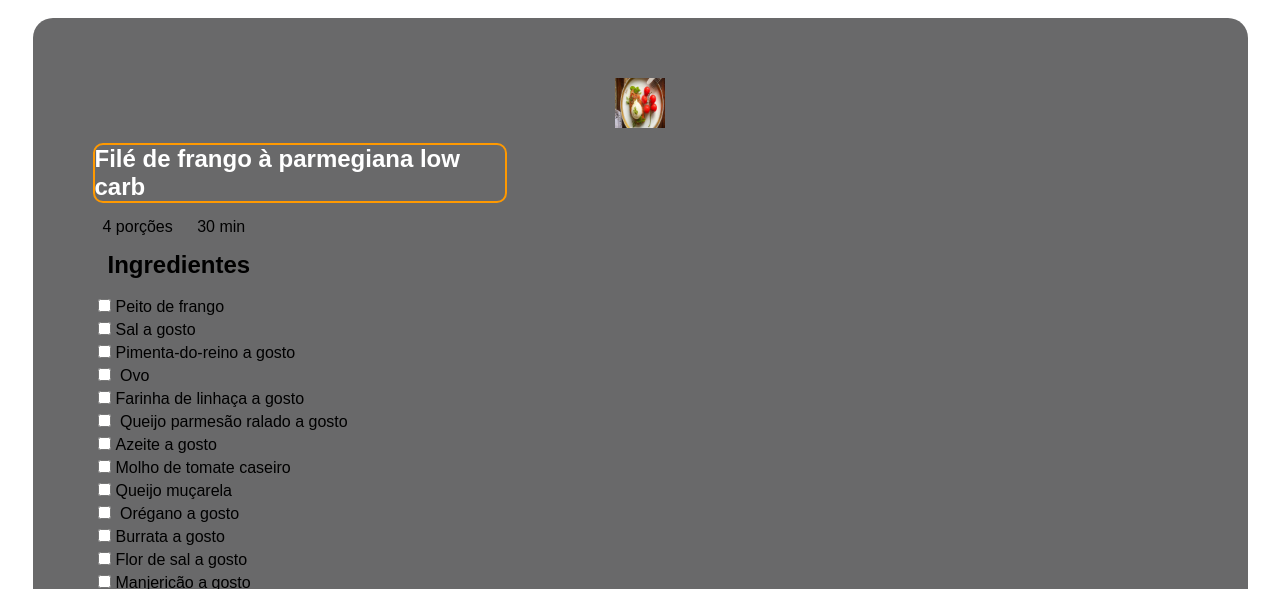
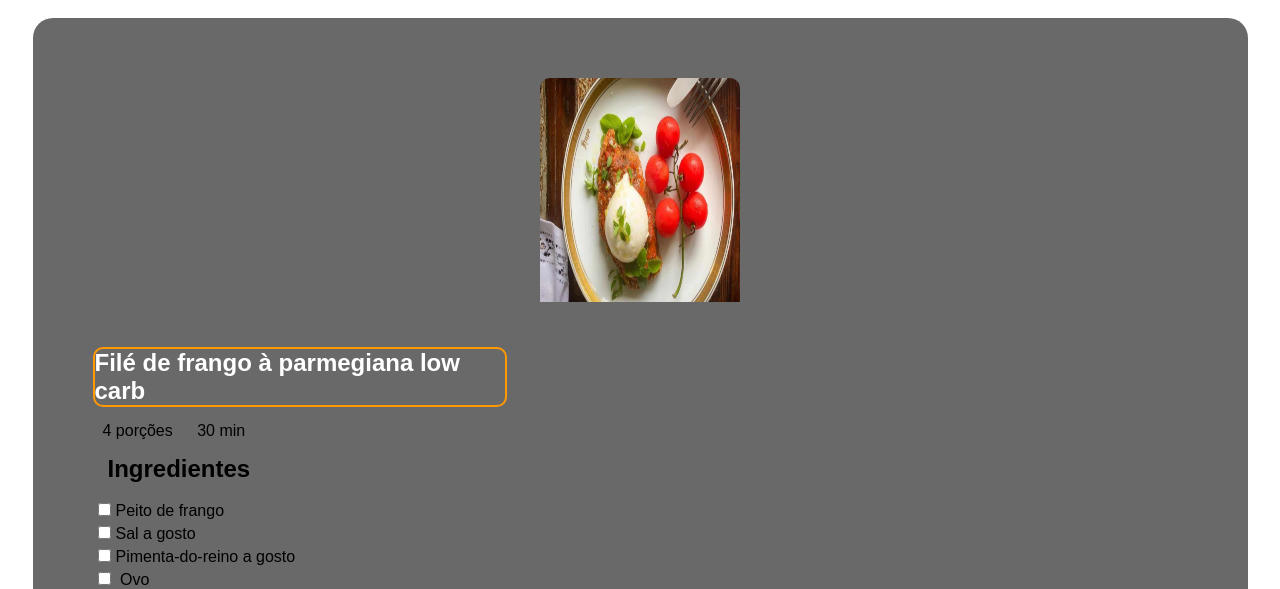
Before and after one commit to GiihAntonieli/projeto-pessoal, a plain HTML site: page blog/nutriçao3.html in a window 1280 px wide. Shown: the part 211-800 px from the top of the page. Drawn offline with Linux system fonts and the light colour scheme.

Commit message:
version 2.3

```diff
--- a/blog/estilo.css
+++ b/blog/estilo.css
@@ -155,7 +155,8 @@ section > a:hover{
 .tapioca{
     width: 400px;
     height: 300px;
-    padding-bottom: 20px;
+    padding-bottom: 30px;
+    border-radius: 10px ;
 }
 .rnutri h1{
     margin: 10px;
--- a/blog/nutriçao3.html
+++ b/blog/nutriçao3.html
@@ -26,7 +26,8 @@
         </section>
         <section class="rnutri">
 
-            <picture class="tapioca"><img src="/img/Receita-de-File-de-Frango-a-Parmegiana-Low-Carb.jpg" alt="Filé de frango à parmegiana low carb" ></picture>
+            <picture class="tapioca"><img src="/img/Receita-de-File-de-Frango-a-Parmegiana-Low-Carb.jpg" alt="Filé de frango à parmegiana low carb" class="tapioca">
+            </picture>
             <h1>Filé de frango à parmegiana low carb</h1>
             <span><i class="fa-solid fa-pizza-slice"></i> 4 porções</span><span><i class="fa-solid fa-hourglass-half"></i>  30 min</span>
             <h2>Ingredientes</h2>
```
Also changed, not shown: blog/nutriçao2.html (+2 -1 lines).
